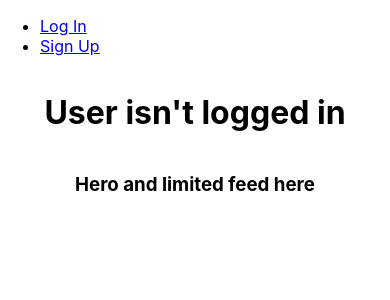
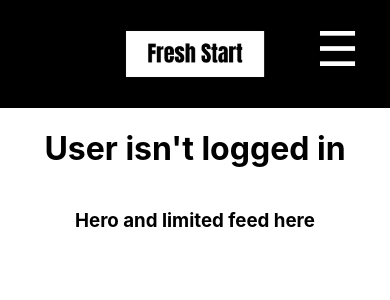
Before and after one commit to ChrisCampbell1/fresh-start-front-end, a React (Create React App) app: page / in a window 390 px wide. Shown: the top 300 px of the page. Built offline with nearby package versions, Linux system fonts and the light colour scheme; no server answers.

Commit message:
update nav into hamburger

```diff
--- a/src/App.css
+++ b/src/App.css
@@ -0,0 +1,3 @@
+body {
+  margin-top: 108px;
+}
--- a/src/components/NavBar/NavBar.jsx
+++ b/src/components/NavBar/NavBar.jsx
@@ -1,8 +1,23 @@
 import { Link } from 'react-router-dom'
+import { useState } from 'react'
+import style from './NavBar.module.css'
+import logo from '../../assets/logo.png'
 
 const NavBar = ({ user, handleLogout }) => {
+  const [navState, setNavState] = useState(false)
+
+  const handleNavBtnClick = () => {
+    setNavState(!navState)
+  }
+
   return (
-    <nav>
+    <div id={style.mobileNav}>
+      <div id={style.navHeader}>
+        <img width="200px" src={logo} alt="FreshStart logo" />
+        <button id={style.mobileMenuBtn} onClick={() => handleNavBtnClick()}>&#9776;</button>
+      </div>
+      {navState &&
+      <nav id='mobileMenu'>
         {user ?
           <ul>
             <li>Welcome, {user.name}</li>
@@ -18,6 +33,9 @@ const NavBar = ({ user, handleLogout }) => {
           </ul>
         }
       </nav>
+      }
+    </div>
+
   )
 }
 
--- /dev/null
+++ b/src/components/NavBar/NavBar.module.css
@@ -0,0 +1,42 @@
+#mobileNav{
+  position: fixed;
+  display: flex;
+  flex-direction: column;
+  top: 0;
+  background-color: black;
+  min-height: 108px;
+  width: 100%;
+  /* justify-content: center; */
+}
+
+#navHeader {
+  display: flex;
+  flex-direction: row;
+  justify-content: center;
+}
+
+#navHeader img{
+  margin: 0;
+}
+
+#mobileMenuBtn {
+  position: fixed;
+  right: 25px;
+  top: 20px;
+  font-size: 48px;
+  color: white;
+  border: none;
+  background-color: unset;
+  margin: none;
+  padding: none;
+}
+
+a {
+  font-size: 24px;
+  color: white;
+  text-decoration: none;
+}
+
+a:hover {
+  text-decoration: underline;
+}
--- a/src/pages/Landing/Landing.module.css
+++ b/src/pages/Landing/Landing.module.css
@@ -2,4 +2,5 @@
   display: flex;
   align-items: center;
   flex-direction: column;
+  /* margin-top: 108px; */
 }
```
Also changed, not shown: src/assets/logo.png (added). Lines whose indentation alone changed are shown as unchanged.
